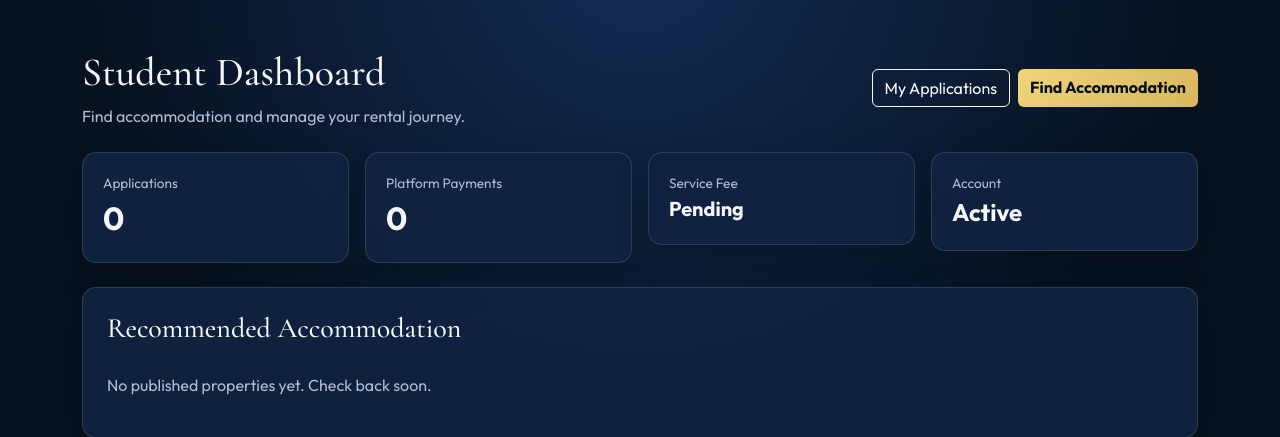
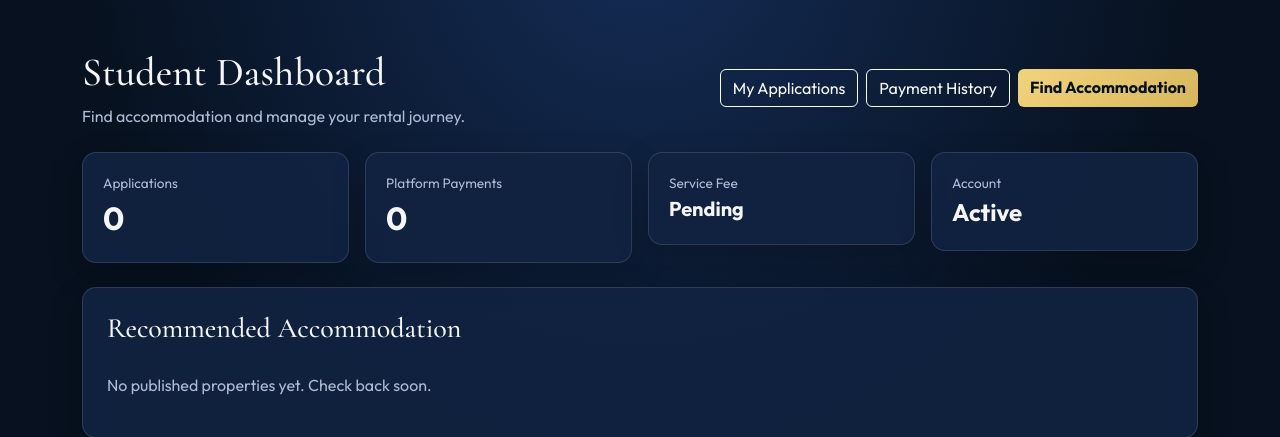
Before and after one commit to tarieciphertech/homebridge, a Python web app: template app/templates/student/dashboard.html in a window 1280 px wide. Shown: the part 59-496 px from the top of the page. Run offline with Jinja, Linux system fonts and the light colour scheme; the template is opened without the code that fills it, so the values that code supplies are empty; some libraries are stand-ins or nearby versions.

Commit message:
feat: link student payment history

```diff
--- a/app/templates/student/dashboard.html
+++ b/app/templates/student/dashboard.html
@@ -4,7 +4,7 @@
 <div class="container py-5">
   <div class="d-flex justify-content-between align-items-center mb-4">
     <div><h1>Student Dashboard</h1><p class="text-muted mb-0">Find accommodation and manage your rental journey.</p></div>
-    <div class="d-flex gap-2"><a href="{{ url_for('student.applications') }}" class="btn btn-outline-light">My Applications</a><a href="{{ url_for('public.properties') }}" class="btn btn-gold">Find Accommodation</a></div>
+    <div class="d-flex gap-2"><a href="{{ url_for('student.applications') }}" class="btn btn-outline-light">My Applications</a><a href="{{ url_for('student.payment_history') }}" class="btn btn-outline-light">Payment History</a><a href="{{ url_for('public.properties') }}" class="btn btn-gold">Find Accommodation</a></div>
   </div>
   <div class="row g-3 mb-4">
     <div class="col-md-3"><div class="card stat"><div class="stat-label">Applications</div><div class="stat-value">{{ applications|length }}</div></div></div>
```
